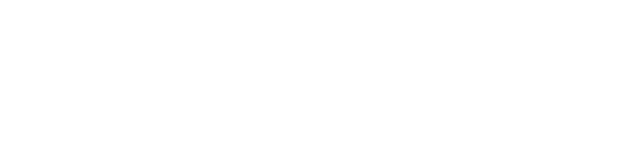
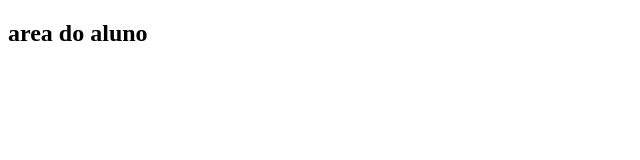
Before and after one commit to milleandrd/felp, a plain HTML site: page aulas.html in a window 1280 px wide. Shown: the whole page, without its empty margins (0-640 px from the left). Drawn offline with Linux system fonts and the light colour scheme.

Commit message:
Update aulas.html

```diff
--- a/aulas.html
+++ b/aulas.html
@@ -7,6 +7,6 @@
     <title>Aulas</title>
 </head>
 <body>
-
+    <h2> area do aluno </h2>
 </body>
 </html>
```
